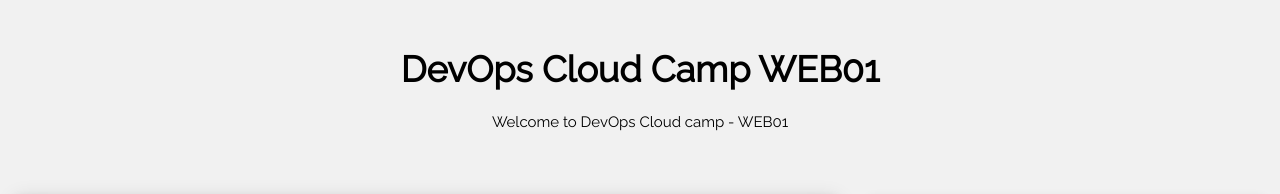
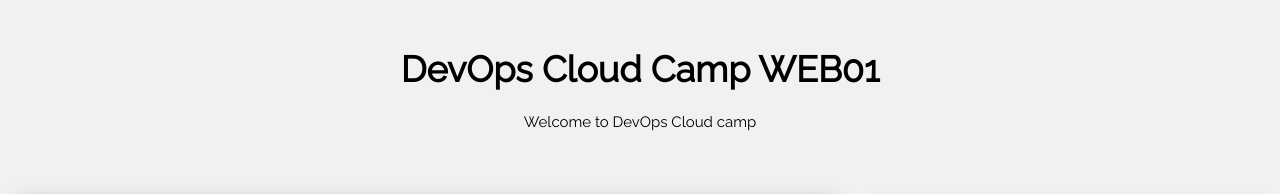
Before and after one commit to gkaravindkumar/blog, a plain HTML site: page index.html in a window 1280 px wide. Shown: the top 194 px of the page. Drawn offline with nearby package versions, Linux system fonts and the light colour scheme.

Commit message:
Test
Test

```diff
--- a/index.html
+++ b/index.html
@@ -18,7 +18,7 @@ and is wrapped around the whole page content, except for the footer in this exam
 <header class="w3-container w3-center w3-padding-32">
   <h1><b>DevOps Cloud Camp WEB01</b></h1>
 
-  <p>Welcome to DevOps Cloud camp - WEB01</span></p>
+  <p>Welcome to DevOps Cloud camp</span></p>
 </header>
 
 <!-- Grid -->
```
